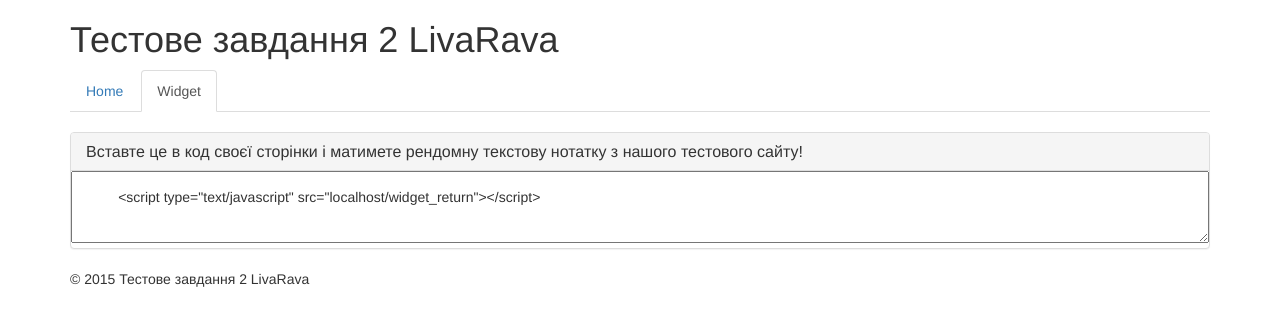
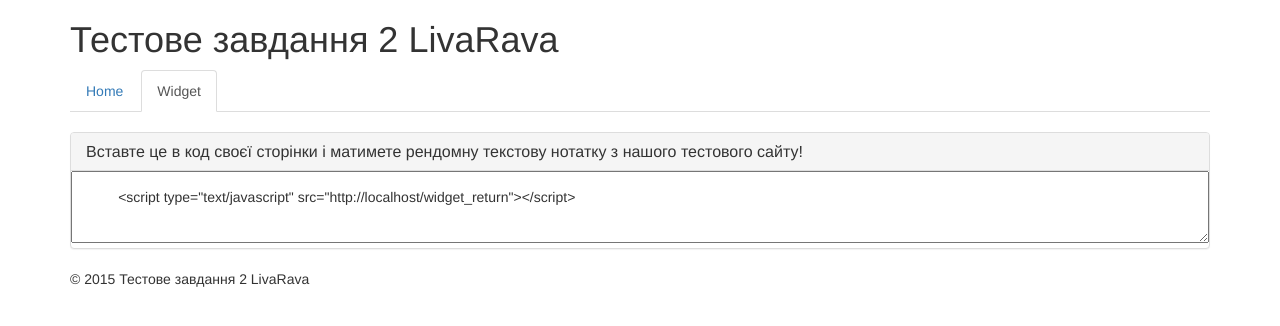
Before and after one commit to Isizukuri/liavaravaTest2, a Django app: page /widget/ in a window 1280 px wide. Shown: the top 326 px of the page. Run offline with Django 3.2, Linux system fonts and the light colour scheme; some libraries are stand-ins or nearby versions.

Commit message:
Widget added and tested

```diff
--- a/testapp/templates/widget.html
+++ b/testapp/templates/widget.html
@@ -4,7 +4,7 @@
         <h3 class="panel-title">Вставте це в код своєї сторінки і матимете рендомну текстову нотатку з нашого тестового сайту!</h3>
     </div>
     <textarea class="panel-body" rows="2" style="width: 100%;">
-        <script type="text/javascript" src="{{ request.META.HTTP_HOST }}/widget_return"></script>
+        <script type="text/javascript" src="http://{{ request.META.HTTP_HOST }}/widget_return"></script>
     </textarea>
 </div>
 {% endblock content %}
```
